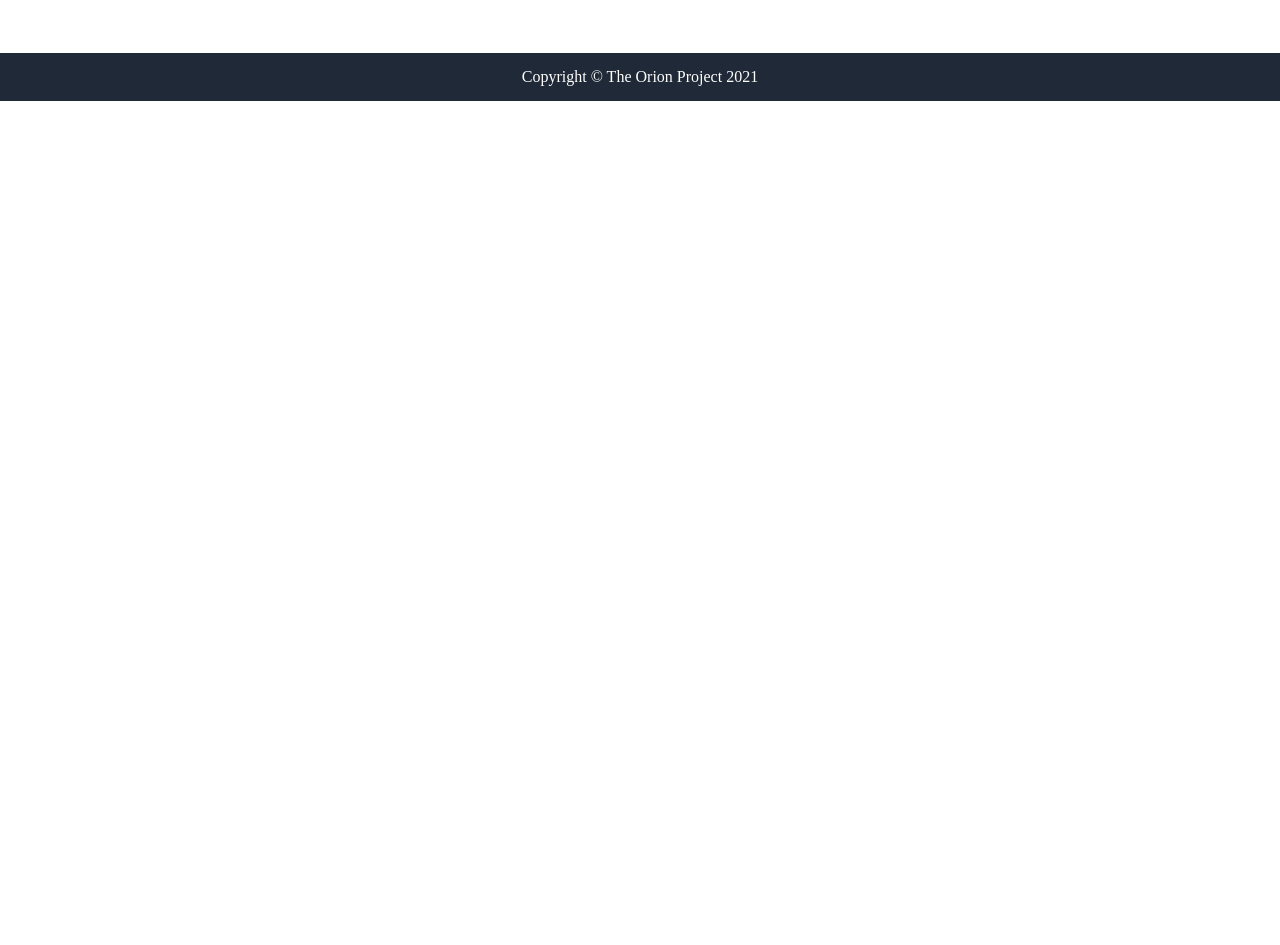
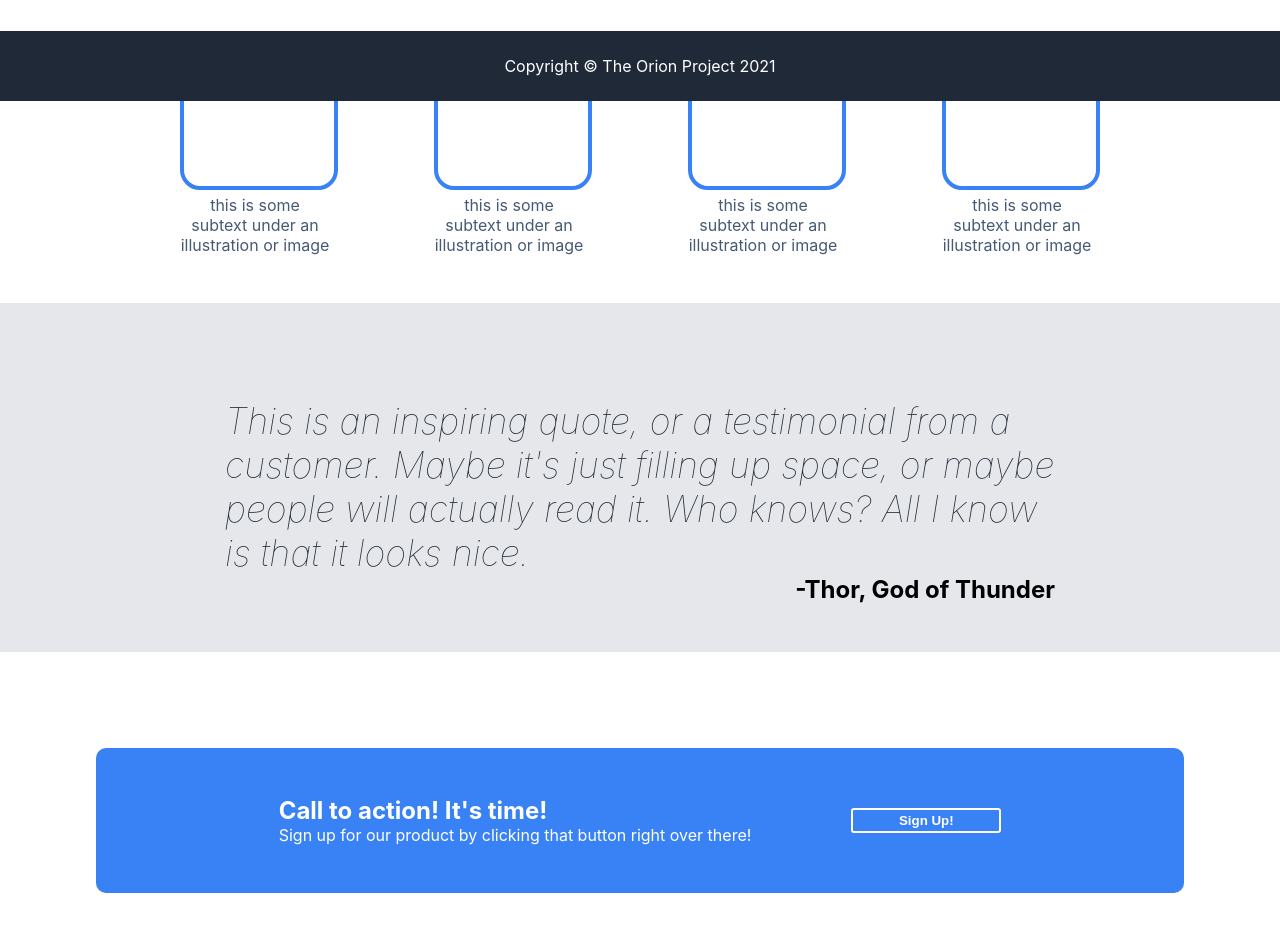
Before and after one commit to mortrov/Landing-Page, a plain HTML site: page index.html in a window 1280 px wide. Shown: the part 699-1644 px from the top of the page. Before the commit the page ends 800 px from the top, so only its background shows below. Drawn offline with Linux system fonts and the light colour scheme.

Commit message:
added final section

```diff
--- a/index.html
+++ b/index.html
@@ -3,10 +3,12 @@
     <head>
         <meta charset="utf-8">
         <title></title>
+        <link href = "https://fonts.googleapis.com/css?family=Roboto+Mono|Roboto+Slab|Roboto:300,400,500,700,900" rel = "stylesheet" />
         <link rel="stylesheet" href="styles.css">
     </head>
 
     <body>
+
         <div class="header">
             <div class="logo">Header Logo</div>
 
@@ -27,19 +29,19 @@
             <div class="s2title">Some random information.</div>
             <div class="container">
                 <div class="s2info">
-                    <img src="https://images.pexels.com/photos/3183197/pexels-photo-3183197.jpeg" alt="blank">
+                    <div class="block"></div>
                     <div class="text">this is some subtext under an illustration or image</div>
                 </div>
                 <div class="s2info">
-                    <img src="https://images.pexels.com/photos/3183197/pexels-photo-3183197.jpeg" alt="blank">
+                    <div class="block"></div>
                     <div class="text">this is some subtext under an illustration or image</div>
                 </div>
                 <div class="s2info">
-                    <img src="https://images.pexels.com/photos/3183197/pexels-photo-3183197.jpeg" alt="blank">
+                    <div class="block"></div>
                     <div class="text">this is some subtext under an illustration or image</div>
                 </div>
                 <div class="s2info">
-                    <img src="https://images.pexels.com/photos/3183197/pexels-photo-3183197.jpeg" alt="blank">
+                    <div class="block"></div>
                     <div class="text">this is some subtext under an illustration or image</div>
                 </div>
 
@@ -53,8 +55,17 @@
             </div>
             <div class="quote"> -Thor, God of Thunder</div>
         </div>
-        <div class="section4"></div>
+        <div class="banner">
+            <div class="section4">
+                <div class="s4a">
+                    <div class="textbold4">Call to action!  It's time!</div>
+                    <div class="textreg4">Sign up for our product by clicking that button right over there!</div>
+                </div>
 
+                <button>Sign Up!</button>
+
+            </div>
+        </div>
         <div class="footer">Copyright © The Orion Project 2021 </div>
 
 
--- a/styles.css
+++ b/styles.css
@@ -2,24 +2,33 @@ body {
     margin: 0%;
     display: flex;
     flex-direction: column;
+    font-family: -apple-system, BlinkMacSystemFont, 'Segoe UI', Roboto, Oxygen, Ubuntu, Cantarell, 'Open Sans', 'Helvetica Neue', sans-serif;
 }
 
 .header {
     display: flex;
-    justify-content: space-between;
+    justify-content: center;
     align-items: center;
     background-color: #1F2937;
     color: white;
+    padding-left: 00px;
 
 }
 
 .logo {
     display: flex;
-    flex: 2;
+    margin-right: 150px;
+    font-size: 24px;
+    color: #f9faf8;
+    padding-right: 130px;
 }
 
 .right-links {
-    padding: 8px;
+    padding: 20px;
+    padding-left: 40px;
+    font-size: 18px;
+    color: #E5E7EB;
+
 }
 
 .footer {
@@ -27,43 +36,56 @@ body {
     bottom: 0;
     left: 0;
     right: 0;
-    height: 48px;
+    height: 70px;
     display: flex;
     align-items: center;
     justify-content: center;
     background-color: #1F2937;
     color: white;
+
 }
 
 .topleft {
     display: flex;
     flex-direction: column;
-    width: 300px;
-
-
+    width: 450px;
 }
 
-img {
-    width: 120px;
-    height: 120px;
+.block {
+    width: 150px;
+    height: 150px;
+    border: #3882F6;
+    border-style: solid;
+    border-width: 4px;
+    border-radius: 20px;
 }
 
 
 .image {
-    background-color: gray;
-    width: 300px;
+    background-color: #7d98bb;
+    width: 500px;
     display: flex;
     justify-content: center;
     align-items: center;
     text-align: center;
+    margin-left: 48px;
 }
 
 
 .section1 {
     display: flex;
-    justify-content: space-evenly;
-    padding: 48px;
+    justify-content: center;
+    padding: 144px;
     background-color: #1F2937;
+}
+.textbold {
+    font-weight: 900;
+    font-size: 48px;
+    color: #f9faf8;
+}
+.textreg {
+    color: #E5E7EB;
+    font-size: 18px;
 }
 
 .container {
@@ -76,10 +98,13 @@ img {
     display: flex;
     justify-content: center;
     align-items: center;
+    padding: 24px;
 }
 
 .text  {
-    width: 100px;
+    width: 150px;
+    color: #465a75;
+    padding-top: 5px;
 }
 
 .s2info {
@@ -89,4 +114,80 @@ img {
 
 .s2title {
     text-align: center;
+    font-size: 36px;
+    font-weight: bolder;
+    color: #1F2937;
 }
+
+.section3 {
+    display: flex;
+    background-color: #E5E7EB;
+    flex-direction: column;
+    padding: 48px;
+    align-items: center;
+}
+
+.s3text {
+    font-size: 36px;
+    font-weight: 100;
+    font-style: italic;
+    color: #1F2937;
+    display: flex;
+    /*padding-bottom: 8px;*/
+    padding-top: 48px;
+    width: 830px;
+    display: flex;
+    justify-content: center;
+
+}
+.quote {
+    text-align: right;
+    width: 830px;
+    font-weight: bold;
+    font-size: 24px;
+}
+
+.section4 {
+    display:flex;
+    justify-content: center;
+    align-items: center;
+    margin: 96px;
+    margin-bottom: 166px;
+    background-color: #3882F6;
+    padding: 48px;
+    border-radius: 10px;
+    width: 1000px;
+}
+
+.s4a {
+    display: flex;
+    flex-direction: column;
+    margin-right: 100px;
+
+}
+.textbold4 {
+    font-weight: bold;
+    color: white;
+    font-size: 24px;
+}
+
+.textreg4 {
+    color: white;
+}
+button {
+    background-color: #3882F6;
+    padding: 3px;
+    padding-left: 12px;
+    padding-right: 12px;
+    border-color: white;
+    border-style: solid;
+    border-radius: 3px;
+    color: white;
+    width: 150px;
+    font-weight: bold;
+}
+
+.banner {
+    display: flex;
+    justify-content: center;
+}
```
